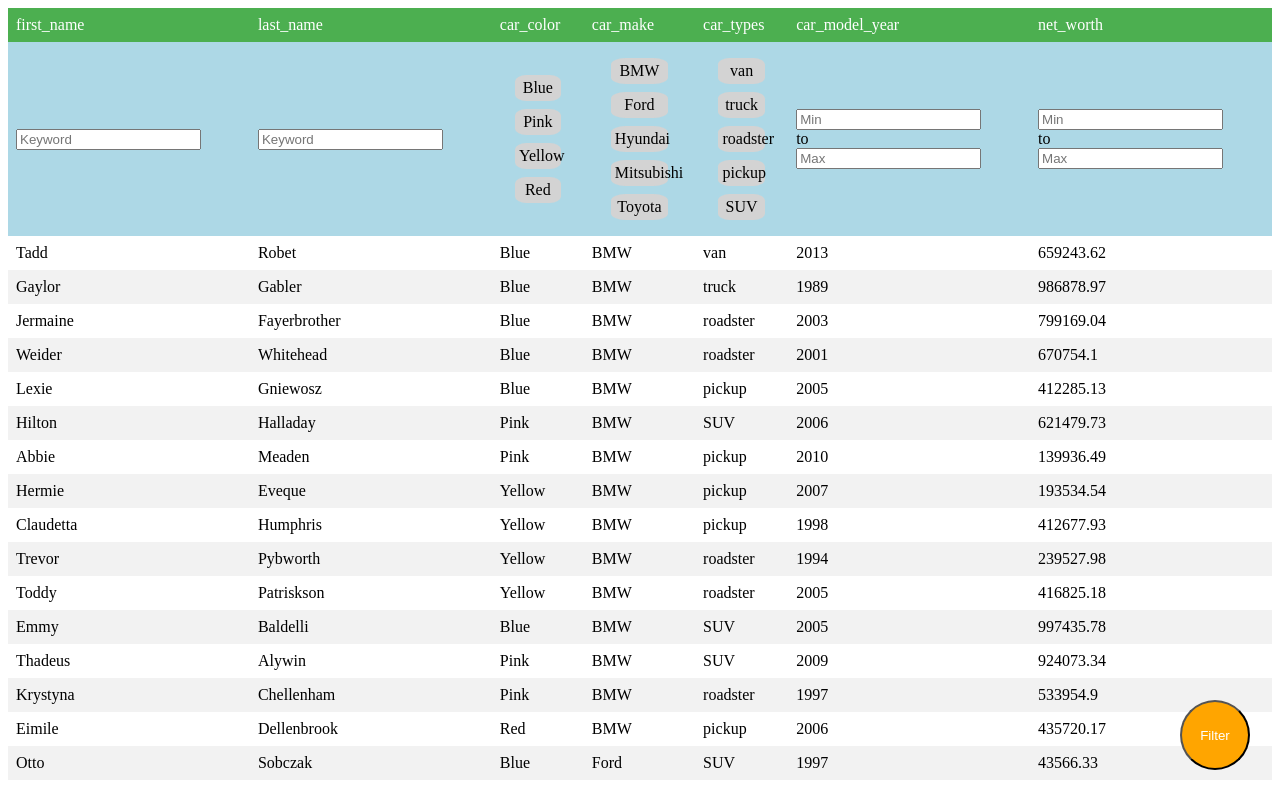
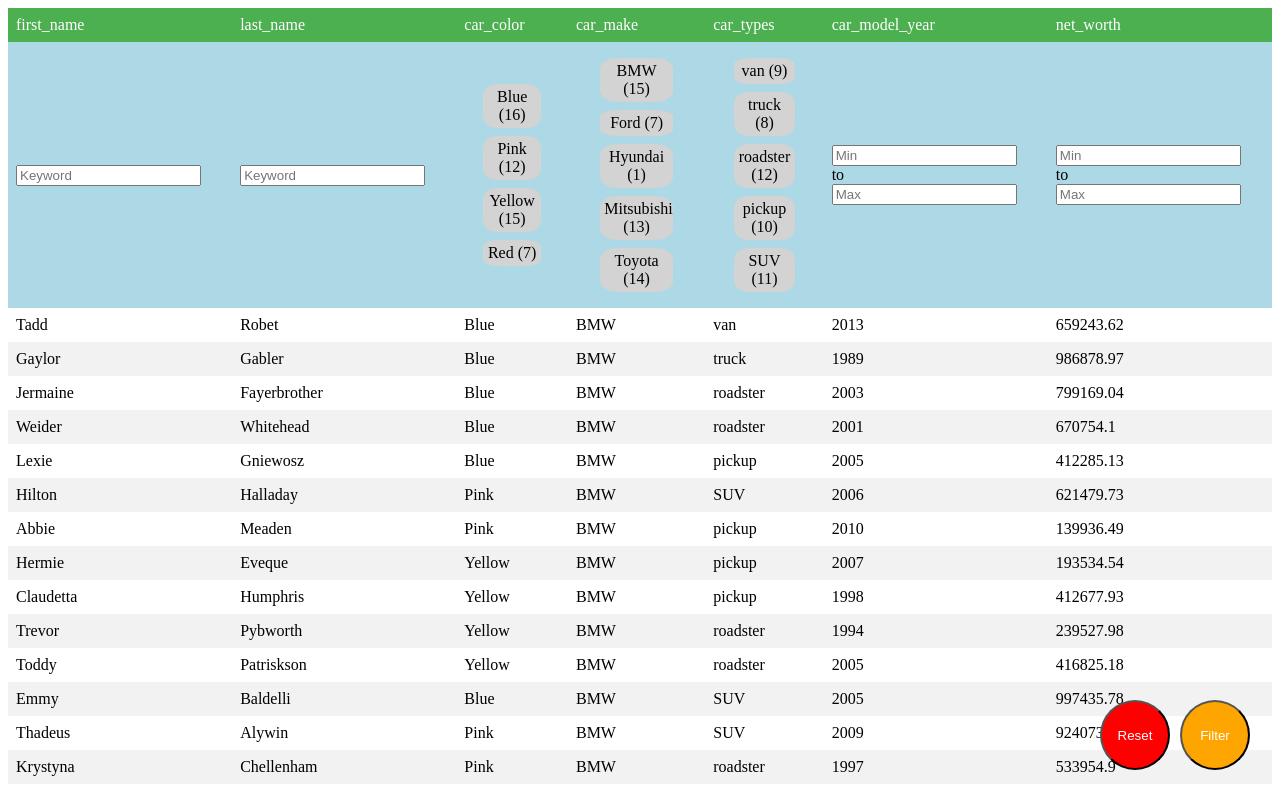
Before and after one commit to May-nerd/javascript_filter_project, a plain HTML site: page index.html in a window 1280 px wide. Shown: the top 788 px of the page. Drawn offline with Linux system fonts and the light colour scheme.

Commit message:
With persist and rest

```diff
--- a/index.html
+++ b/index.html
@@ -6,6 +6,7 @@
 </head>
 <body>
     <input type="button" id="filter" value="Filter" onclick="FilterFunc()" />
+    <input type="button" id="reset" value="Reset" onclick="ResetFunc()" />
     <div id="tableDiv"></div>
 </body>
 </html>
--- a/script.js
+++ b/script.js
@@ -3,11 +3,14 @@
 var URL = 'http://127.0.0.1:5500/MOCK_DATA.csv'
 
 var FilterFunc = null
+var ResetFunc = null
+
 
 fetch(URL)
 .then((resp) => resp.text())
 .then(function(data) {
     FilterFunc = Filter
+    ResetFunc = Reset
     var oldData = JSON.parse(localStorage.getItem('rawText'))
     var tableData = null
     if ( data == oldData) {
@@ -15,6 +18,10 @@ fetch(URL)
         displayTable(tableData)
         Filter();
     } else {
+        Reset()
+    }
+
+    function Reset() {
         tableData = convertData(data)
         displayTable(tableData)
         saveRawText(data)
@@ -122,7 +129,6 @@ fetch(URL)
 
     }
 
-    filterBtn = document.getElementById('filter')
 })
 // .catch(function(e) {
 //     alert("Please change the URL of the file in script.js.")
@@ -268,7 +274,8 @@ function insertControlsRow(tableData, table){
         var cell = row.insertCell();
         if (types[j] == 'CAT'){
             var filterObject = tableData['filters'][j]
-            createCategoricalControls(cell, columnNames[j], filterObject)
+            var values = tableData[columnNames[j]]
+            createCategoricalControls(cell, columnNames[j], filterObject, values)
         } else if (types[j] == 'NUM'){
             createNumericalControls(cell, columnNames[j], filters[j])
         } else if (types[j] == 'TEX'){
@@ -278,18 +285,34 @@ function insertControlsRow(tableData, table){
 }
 
 
-function createCategoricalControls(cell, columnName, filterObject){
+function createCategoricalControls(cell, columnName, filterObject, values){
     var uniqueList = filterObject['categories']
     var checked = filterObject['checked']
     for (let i = 0; i < uniqueList.length; i++) {
         const label = uniqueList[i];
+
+        var count = countValues(label, values)
+
+
         var labelElement = document.createElement("label")
-        addCheckBox(labelElement, label, columnName+"_CAT", checked[i])
+        addCheckBox(labelElement, label, columnName+"_CAT", checked[i], count)
         cell.appendChild(labelElement)
     }
 }
 
-function addCheckBox(cell, label, id, isChecked){
+function countValues(keyword, values){
+    var count = 0
+    for (let i = 0; i < values.length; i++) {
+        const value = values[i];
+        if(value == keyword) {
+            count++
+        }
+    }
+    return count
+}
+
+
+function addCheckBox(cell, label, id, isChecked, count){
     var input = document.createElement("input");
     input.type = "checkbox";
     input.classList = [id];
@@ -297,7 +320,7 @@ function addCheckBox(cell, label, id, isChecked){
     input.checked = isChecked
 
     var span = document.createElement("span");
-    span.innerHTML = label
+    span.innerHTML = label+" ("+count+")"
 
     cell.appendChild(input)
     cell.appendChild(span)
--- a/style.css
+++ b/style.css
@@ -51,3 +51,14 @@ label span {
   bottom: 30px;
   right: 30px;
 }
+
+#reset {
+  background-color: red;
+  color: white;
+  height: 70px;
+  width: 70px;
+  border-radius: 100%;
+  position: fixed;
+  bottom: 30px;
+  right: 110px;
+}
```
Also changed, not shown: MOCK_DATA.csv (line endings or trailing spaces).
